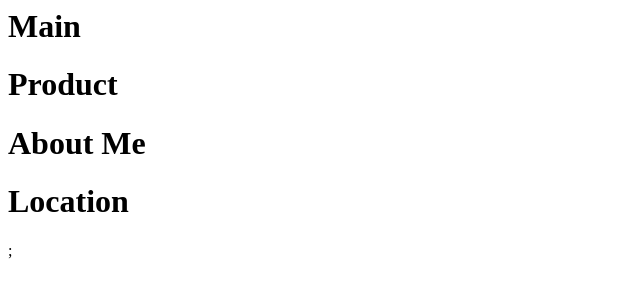
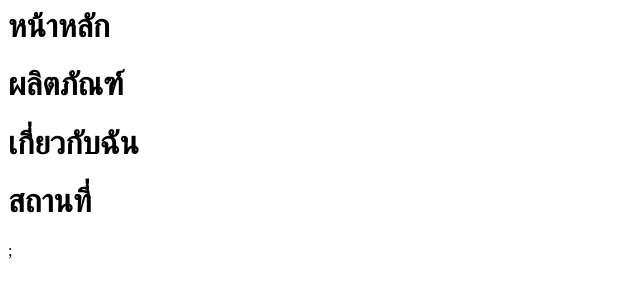
Before and after one commit to YMA-Collab/Lab2, a plain HTML site: page menu.html in a window 1280 px wide. Shown: the whole page, without its empty margins (0-640 px from the left). Drawn offline with Linux system fonts and the light colour scheme.

Commit message:
Update menu.html

```diff
--- a/menu.html
+++ b/menu.html
@@ -6,9 +6,9 @@
 
     </head>
 <body>
-    <h1>Main</h1>
-    <h1>Product</h1>
-    <h1>About Me</h1>
-    <h1>Location</h1>
+    <h1>หน้าหลัก</h1>
+    <h1>ผลิตภัณฑ์</h1>
+    <h1>เกี่ยวกับฉัน</h1>
+    <h1>สถานที่</h1>
 </body>
 </html>;
```
